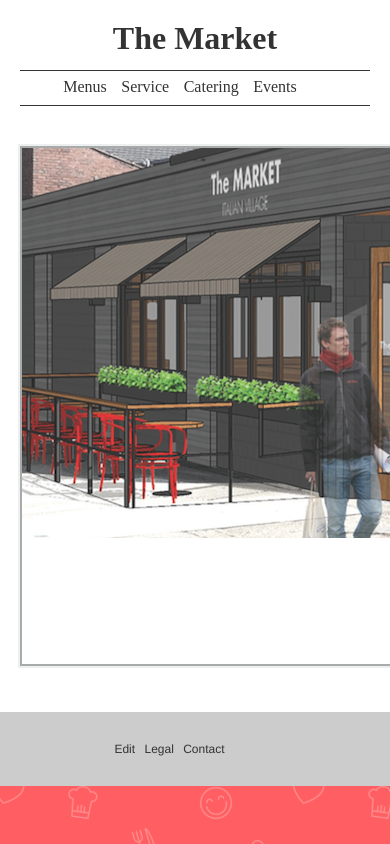
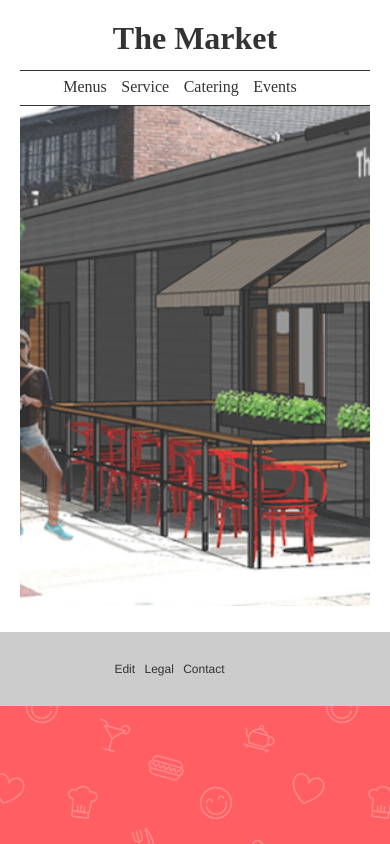
Before and after one commit to Honors/TheMarket, a Flask app: page / in a window 390 px wide; the page is wider, and only the part inside the window is pictured. Run offline with Flask 2, Linux system fonts and the light colour scheme; some web fonts are replaced.

Commit message:
responsive homepage

```diff
--- a/static/styles.css
+++ b/static/styles.css
@@ -15,11 +15,14 @@ body {
   margin-left: -450px;
   padding-bottom: 100px;
 }
+#hero-wrapper {
+  width: 100%;
+  height: 800px;
+  overflow: hidden;
+  float: left;
+}
 #hero {
   height: 100%;
-  margin-top: -30px;
-  margin-left: -100px;
-  position: relative;
 }
 #header {
   width: 100%;
@@ -73,6 +76,8 @@ li a:hover, li.active a {
     }
 #body {
   float: left;
+  position: relative;
+  width: 100%;
   }
   #body > div {
     float: left;
@@ -217,6 +222,9 @@ li a:hover, li.active a {
     left: 0;
     top: 0;
   }
+  #hero-wrapper {
+    height: 700px;
+  }
   #content {
     width: 50%;
   }
@@ -239,6 +247,9 @@ li a:hover, li.active a {
   }
 }
 @media (max-width: 600px) {
+  #hero-wrapper {
+    height: 500px;
+  }
   #links {
     width: 100%;
     padding: 10px 0;
@@ -277,8 +288,17 @@ li a:hover, li.active a {
   #content {
     width: 100%;
   }
+  #hero-wrapper {
+    height: 350;
+  }
   #sidebar {
     width: 100%;
+    }
+    #sidebar li.block1 {
+      height: 150px;
+    }
+    #sidebar li.block2:last-of-type {
+      height: 150px;
     }
     #sidebar li {
       width: 33%;
--- a/templates/base.html
+++ b/templates/base.html
@@ -24,6 +24,7 @@
 	</ul>
       </div>
       <div id="body">
+        {% block body %}
 	  <div id="links">
 	    {% block links %}{% endblock %}
 	  </div>
@@ -33,6 +34,7 @@
 	  <div id="sidebar">
 	    {% block images %}{% endblock %}
 	  </div>
+	{% endblock %}
       </div>
       <div id="footer">
 	<ul>
--- a/templates/home.html
+++ b/templates/home.html
@@ -1,4 +1,7 @@
 {% extends 'base.html' %}
-{% block content %}
-  <img id="hero" src="/images/store.png">
+{% block contentclass %}hero-won{% endblock %}
+{% block body %}
+  <div id="hero-wrapper">
+    <img id="hero" src="/images/store.png">
+  </div>
 {% endblock %}
```
Lines whose indentation alone changed are shown as unchanged.
